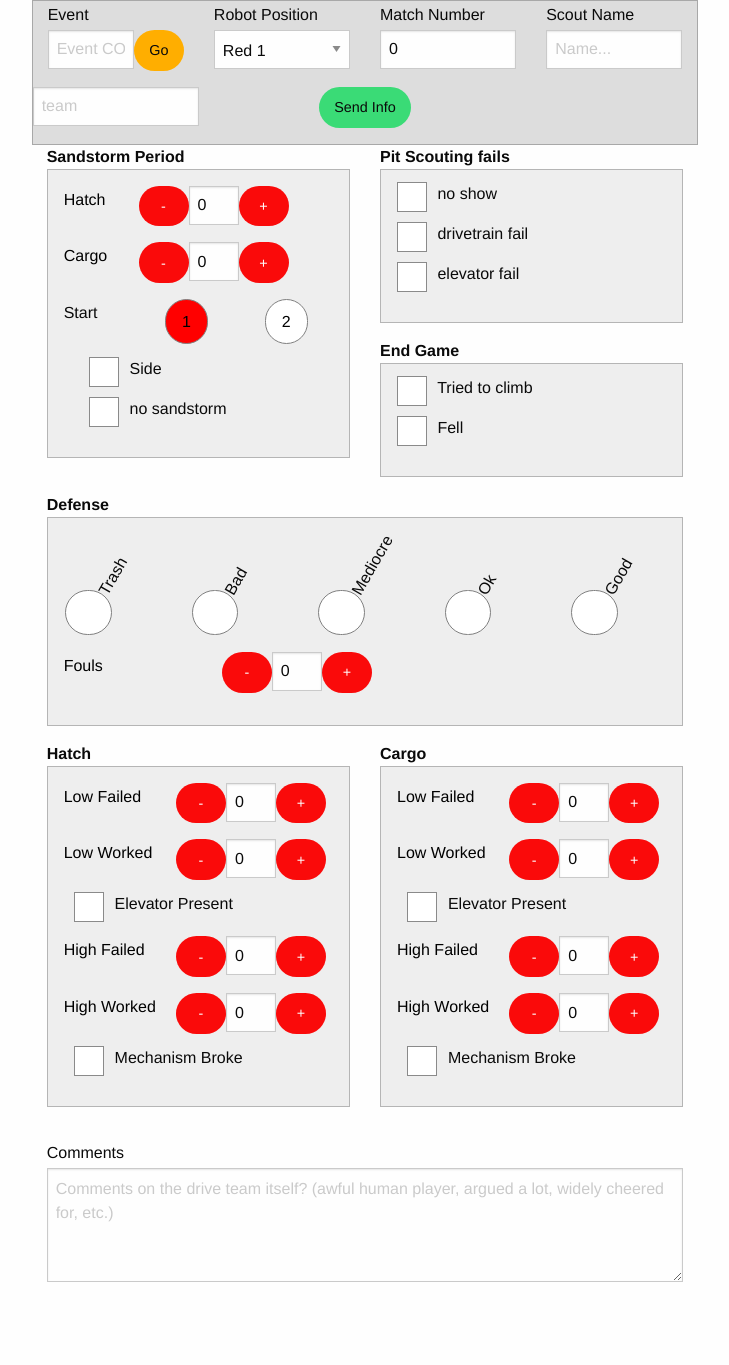
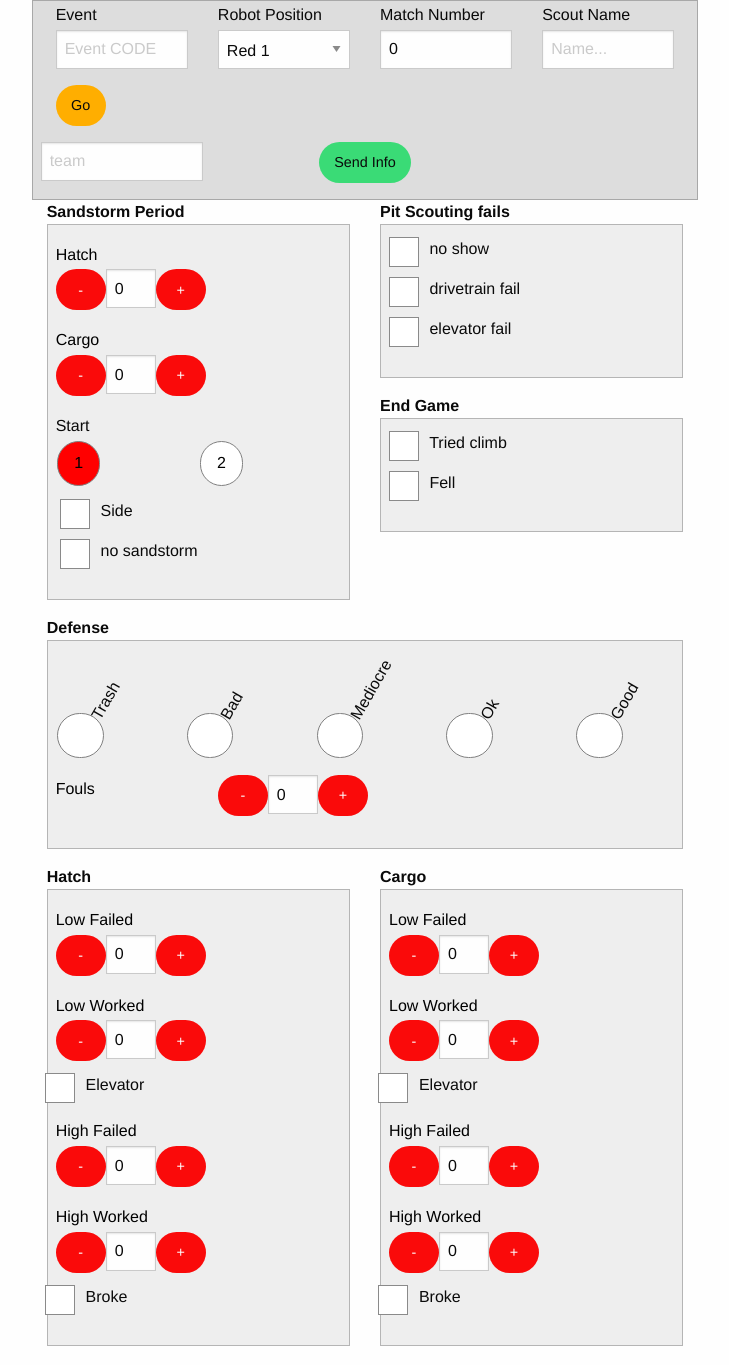
Before and after one commit to szecket/686ObjectiveScouting2019, an Electron app: page index.html in a window 1000 px wide. Shown: the top 1365 px of the page, without its empty margins (135-864 px from the left). Before the commit the page ends 1314 px from the top, so only its background shows below. Drawn offline with nearby package versions, Linux system fonts and the light colour scheme.

Commit message:
fo da pho

```diff
--- a/index.html
+++ b/index.html
@@ -12,14 +12,14 @@
     <div class='xlarge-centered large-centered medium-centered xlarge-5 xxlarge-4 large-6 medium-8'>
       <form id='scoutingForm'>
         <div data-sticky-container>
-          <div class="callout dark tight sticky" data-options="stickyOn: small" data-sticky data-margin-top="-4.5">
+          <div class="callout dark tight sticky" data-options="stickyOn: small" data-sticky data-margin-top="-8">
             <div class='grid-container'>
               <div class='grid-x grid-padding-x'>
                 <div class='cell small-3'>
                   <div class='grid-x'>
                     <div class='cell small-16'>
                       <label>Event</label>
-                      <div class='flex'>
+                      <div class=''>
                         <input id='event' value='MDOWI' placeholder='Event CODE' class='cell auto warning' type='text' />
                         <input id='parse' class='warning button ' type='button' value="Go" />
                       </div>
@@ -67,10 +67,8 @@
             <strong>Sandstorm Period</strong>
             <div id='ss' class="callout light tall">
               <div class=" grid-x grid-padding-x">
-                <div class='small-3 cell'>
+                <div class='auto cell'>
                   <label class='color-dark'>Hatch</label>
-                </div>
-                <div class='auto cell'>
                   <div class='flex'>
                     <button onclick="countDown('ssHatch')" class='button'  type='button'/>-</button>
                     <input id='ssHatchVal' type='number' value=0 name='ssHatch' class='val'>
@@ -79,10 +77,8 @@
                 </div>
               </div>
               <div class=" grid-x grid-padding-x">
-                <div class='small-3 cell'>
+                <div class='auto cell'>
                   <label class='color-dark'>Cargo</label>
-                </div>
-                <div class='auto cell'>
                   <div class='flex'>
                     <button onclick="countDown('sscargo')" class='button'  type='button'/>-</button>
                     <input id='sscargoVal' type='number' value=0 name='sscargo' class='val'>
@@ -90,10 +86,11 @@
                   </div>
                 </div>
               </div>
-              <div class="button-group show round toggle grid-x grid-padding-x">
-                <div class='auto cell'>
+
+              <div class='grid-x'>
                 <label>Start</label>
               </div>
+              <div class="button-group show round toggle grid-x ">
                 <div class="auto cell">
                   <input type="radio" id="level1" name="startLevel" value="1">
                   <label class="button" for="level1">1</label>
@@ -103,25 +100,22 @@
                   <label class="button" for="level2">2</label>
                 </div>
               </div>
-              <div class=" grid-x grid-padding-x">
-                <div class='cell auto'>
+              <div class=" grid-x ">
                 <div class="checkbox">
                   <label for='ssside'>
                     <input type="checkbox" id="ssside" name="ssside">
                     <span class="custom-checkbox"></span>
-                      Side</label>
+                    Side
+                  </label>
                 </div>
               </div>
-                </div>
-              <div class=" grid-x grid-padding-x">
-                <div class='cell auto'>
+              <div class=" grid-x">
                 <div class="checkbox">
                   <label for='nosand'>
                     <input type="checkbox" id="nosand" name="nosand">
                     <span class="custom-checkbox"></span>
                     no sandstorm
                   </label>
-                  </div>
                 </div>
               </div>
             </div>
@@ -179,7 +173,7 @@
                       <label for='triedToClimb'>
                         <input type="checkbox" id="triedToClimb" name="triedToClimb">
                         <span class="custom-checkbox"></span>
-                          Tried to climb
+                        Tried climb
                       </label>
                     </div>
                   </div>
@@ -301,10 +295,8 @@
               <strong>Hatch</strong>
               <div class="callout light">
                 <div class=" grid-x">
-                    <div class='small-5 cell'>
+                  <div class='auto cell'>
                     <label class='color-dark'>Low Failed</label>
-                    </div>
-                    <div class='auto cell'>
                     <div class='flex'>
                       <button onclick="countDown('hatchLowFailed')" class='button'  type='button'/>-</button>
                       <input id='hatchLowFailedVal' type='number' size=2 value=0 name='hatchLowFailed' class='val'>
@@ -313,10 +305,8 @@
                   </div>
                 </div>
                 <div class=" grid-x ">
-                    <div class='small-5 cell'>
+                  <div class='auto cell'>
                     <label class='color-dark'>Low Worked</label>
-                    </div>
-                    <div class='auto cell'>
                     <div class='flex'>
                       <button onclick="countDown('hatchLowWorked')" class='button'  type='button'/>-</button>
                       <input id='hatchLowWorkedVal' type='number' size=2 value=0 name='hatchLowWorked' class='val'>
@@ -330,16 +320,14 @@
                     <label for='hatchElevatorPresent'>
                       <input type="checkbox" id="hatchElevatorPresent" name="hatchElevatorPresent">
                       <span class="custom-checkbox"></span>
-                        Elevator Present
+                      Elevator
                     </label>
                   </div>
                 </div>
 
                 <div class=" grid-x">
-                    <div class='small-5 cell'>
+                  <div class='auto cell'>
                     <label class='color-dark'>High Failed</label>
-                    </div>
-                    <div class='auto cell'>
                     <div class='flex'>
                       <button onclick="countDown('hatchHighFailed')" class='button'  type='button'/>-</button>
                       <input id='hatchHighFailedVal' type='number' value=0 name='hatchHighFailed' class='val'>
@@ -348,10 +336,8 @@
                   </div>
                 </div>
                 <div class=" grid-x">
-                    <div class='small-5 cell'>
+                  <div class='auto cell'>
                     <label class='color-dark'>High Worked</label>
-                    </div>
-                    <div class='auto cell'>
                     <div class='flex'>
                       <button onclick="countDown('hatchHighWorked')" class='button'  type='button'/>-</button>
                       <input id='hatchHighWorkedVal' type='number' value=0 name='hatchHighWorked' class='val'>
@@ -364,7 +350,7 @@
                     <label for='hatchBroke'>
                       <input type="checkbox" id="hatchBroke" name="hatchBroke">
                       <span class="custom-checkbox"></span>
-                        Mechanism Broke
+                      Broke
                     </label>
                   </div>
                 </div>
@@ -375,10 +361,8 @@
               <strong>Cargo</strong>
               <div class="callout light">
                 <div class=" grid-x">
-                    <div class='small-5 cell'>
+                  <div class='auto cell'>
                     <label class='color-dark'>Low Failed</label>
-                    </div>
-                    <div class='auto cell'>
                     <div class='flex'>
                       <button onclick="countDown('cargoLowFailed')" class='button'  type='button'/>-</button>
                       <input id='cargoLowFailedVal' type='number' value=0 name='sscargo' class='val'>
@@ -387,10 +371,8 @@
                   </div>
                 </div>
                 <div class=" grid-x ">
-                    <div class='small-5 cell'>
+                  <div class='auto cell'>
                     <label class='color-dark'>Low Worked</label>
-                    </div>
-                    <div class='auto cell'>
                     <div class='flex'>
                       <button onclick="countDown('cargoLowWorked')" class='button'  type='button'/>-</button>
                       <input id='cargoLowWorkedVal' type='number' value=0 name='sscargo' class='val'>
@@ -404,16 +386,14 @@
                     <label for='cargoElevatorPresent'>
                       <input type="checkbox" id="cargoElevatorPresent" name="cargoElevatorPresent">
                       <span class="custom-checkbox"></span>
-                        Elevator Present
+                      Elevator
                     </label>
                   </div>
                 </div>
 
                 <div class=" grid-x">
-                    <div class='small-5 cell'>
+                  <div class='auto cell'>
                     <label class='color-dark'>High Failed</label>
-                    </div>
-                    <div class='auto cell'>
                     <div class='flex'>
                       <button onclick="countDown('cargoHighFailed')" class='button'  type='button'/>-</button>
                       <input id='cargoHighFailedVal' type='number' value=0 name='cargoHighFailed' class='val'>
@@ -422,10 +402,8 @@
                   </div>
                 </div>
                 <div class=" grid-x">
-                    <div class='small-5 cell'>
+                  <div class='auto cell'>
                     <label class='color-dark'>High Worked</label>
-                    </div>
-                    <div class='auto cell'>
                     <div class='flex'>
                       <button onclick="countDown('cargoHighWorked')" class='button'  type='button'/>-</button>
                       <input id='cargoHighWorkedVal' type='number' value=0 name='cargoHighWorked' class='val'>
@@ -438,7 +416,7 @@
                     <label for='cargoBroke'>
                       <input type="checkbox" id="cargoBroke" name="cargoBroke">
                       <span class="custom-checkbox"></span>
-                        Mechanism Broke
+                      Broke
                     </label>
                   </div>
                 </div>
--- a/scss/_base.scss
+++ b/scss/_base.scss
@@ -14,6 +14,8 @@ button {
 	width: 50px;
 }
 .callout {
+	padding-left:0.5rem !important;
+	padding-right:0.5rem !important;
 	&.dark {
 		background:#ddd;
 	}
@@ -175,9 +177,12 @@ option {
 .checkbox input[type="checkbox"],
 .radio input[type="radio"] {
   /*position: absolute;*/
-  top: 0;
-  left: 0;
-  visibility: hidden;}
+	top: 0;
+	left: 0;
+	visibility: hidden;
+	width: 0;
+	margin: 0;
+	padding: 0;}
 .checkbox .custom-checkbox,
 .radio .custom-radio {
   display: inline-block;
```
Also changed, not shown: css/app.css. Lines whose indentation alone changed are shown as unchanged.
